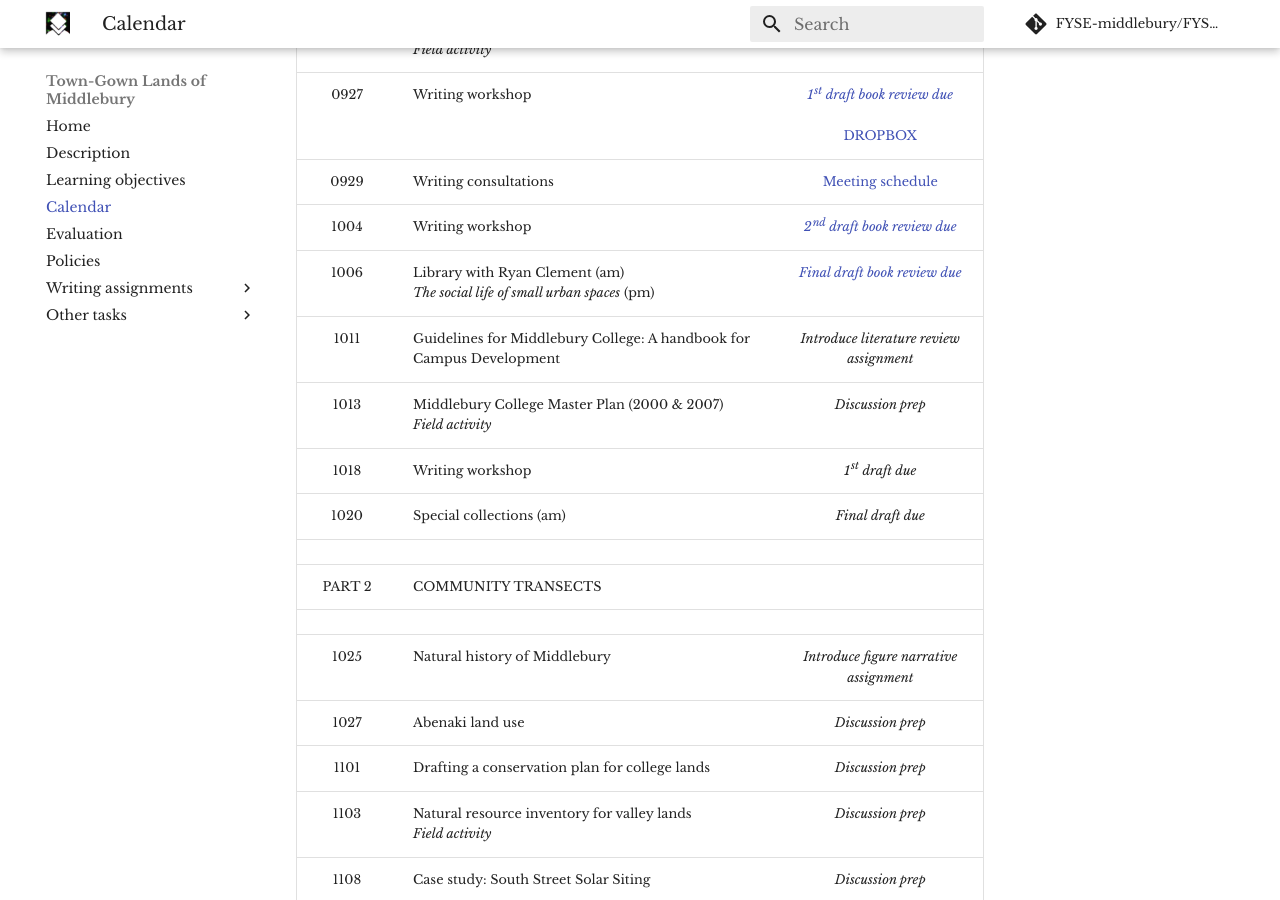
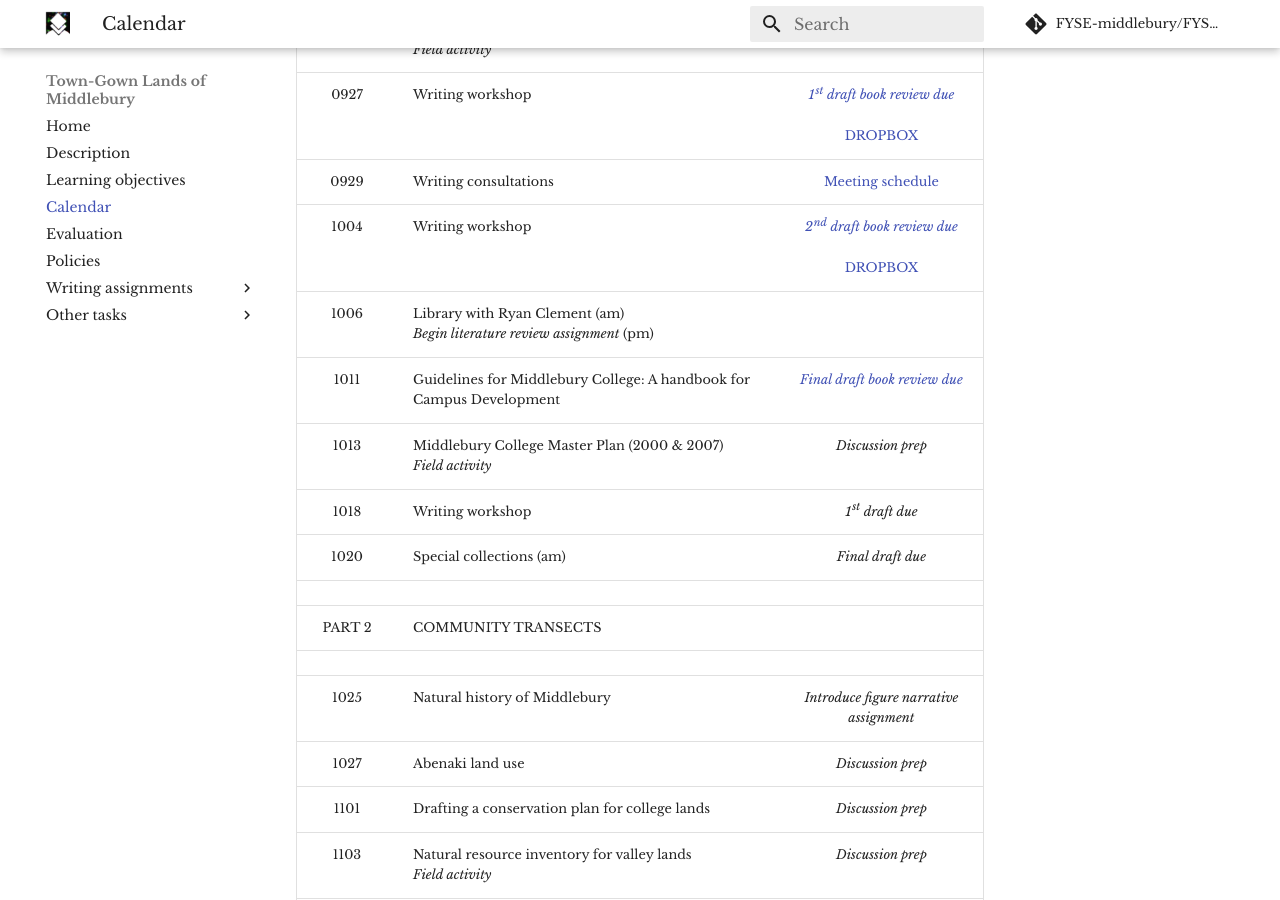
Before and after one commit to FYSE-middlebury/FYSE1020, an MkDocs documentation site: the page built from src/calendar.md, in a window 1280 px wide and 900 px high, scrolled down 707 px. Built offline with MkDocs 1.6.1 and Material for MkDocs 9.7.7, drawn with Linux system fonts in a browser that asks for light colours; emoji names are drawn with the system emoji font; comment, search, counter and statistics services are not loaded.

Commit message:
second draft

```diff
--- a/docs/writing/review/index.html
+++ b/docs/writing/review/index.html
@@ -535,9 +535,9 @@
 <li>The course code (FYSE 1020)  </li>
 </ol>
 <p>For your first draft, you can write each part of the review as a distinct section with the names of each part as headings for each section.</p>
-<h3 id="first-revisions">First revisions</h3>
-<p>After workshop, you will revise the document with an eye (and ear) towards improving clarity, responding to feedback from your peers.  </p>
-<h3 id="final-revisions">Final revisions</h3>
+<h3 id="second-draft">Second draft</h3>
+<p>After workshop, you will revise the document with an eye (and ear) towards finalizing content, improving clarity, and responding to first feedback.  </p>
+<h3 id="final-draft">Final draft</h3>
 <p>After a second workshop, you will work to substitute the section headers with transition sentences and look for ways to strengthen voice and polish.        </p>
 <h3 id="book-chapters">Book Chapters</h3>
 <table>
--- a/src/calendar.md
+++ b/src/calendar.md
@@ -14,9 +14,9 @@
 | 0922 |	_The Oregon Experiment_ (part 2)<br>_Field activity_ | [_Discussion prep_](writing/review.md#discussion-prep) |
 | 0927 |	Writing workshop |  [_1st draft book review due_](writing/review.md#first-draft)<br><br>[DROPBOX](https://docs.google.com/forms/d/e/1FAIpQLSf4iRlEuOLAZ-hyPw23tfmSBOw6D-iEDCyZbURIVqxZl8l6jA/viewform?usp=sf_link){target=_blank} |
 | 0929 |	Writing consultations | [Meeting schedule](https://docs.google.com/spreadsheets/d/1vbU7Wk_AZOOkbZG4I3G6oTEnqyMF4KN4AZrAlsj6DxI/edit?usp=sharing){target=_blank} |
-| 1004 |	Writing workshop |  [_2nd draft book review due_](writing/review.md#first-revisions) |
-| 1006 |	Library with Ryan Clement (am)<br>_The social life of small urban spaces_ (pm)  | [_Final draft book review due_](writing/review.md#first-revisions) |
-| 1011 | Guidelines for Middlebury College: A handbook for Campus Development	 | _Introduce literature review assignment_ |
+| 1004 |	Writing workshop |  [_2nd draft book review due_](writing/review.md#second-draft)<br><br>[DROPBOX](https://forms.gle/zJEGbrAwA4iqccjC8){target=_blank} |
+| 1006 |	Library with Ryan Clement (am)<br> _Begin literature review assignment_ (pm)  | |
+| 1011 | Guidelines for Middlebury College: A handbook for Campus Development	 | [_Final draft book review due_](writing/review.md#final-draft) |
 | 1013 | Middlebury College Master Plan (2000 & 2007)<br>_Field activity_ | _Discussion prep_ |
 | 1018 |  Writing workshop | _1st draft due_|
 | 1020 |  Special collections (am) | _Final draft due_ |
```
Also changed, not shown: docs/calendar/index.html (+4 -4 lines), docs/search/search_index.json (+1 -1 lines), docs/sitemap.xml (+13 -13 lines), 1 other file.
